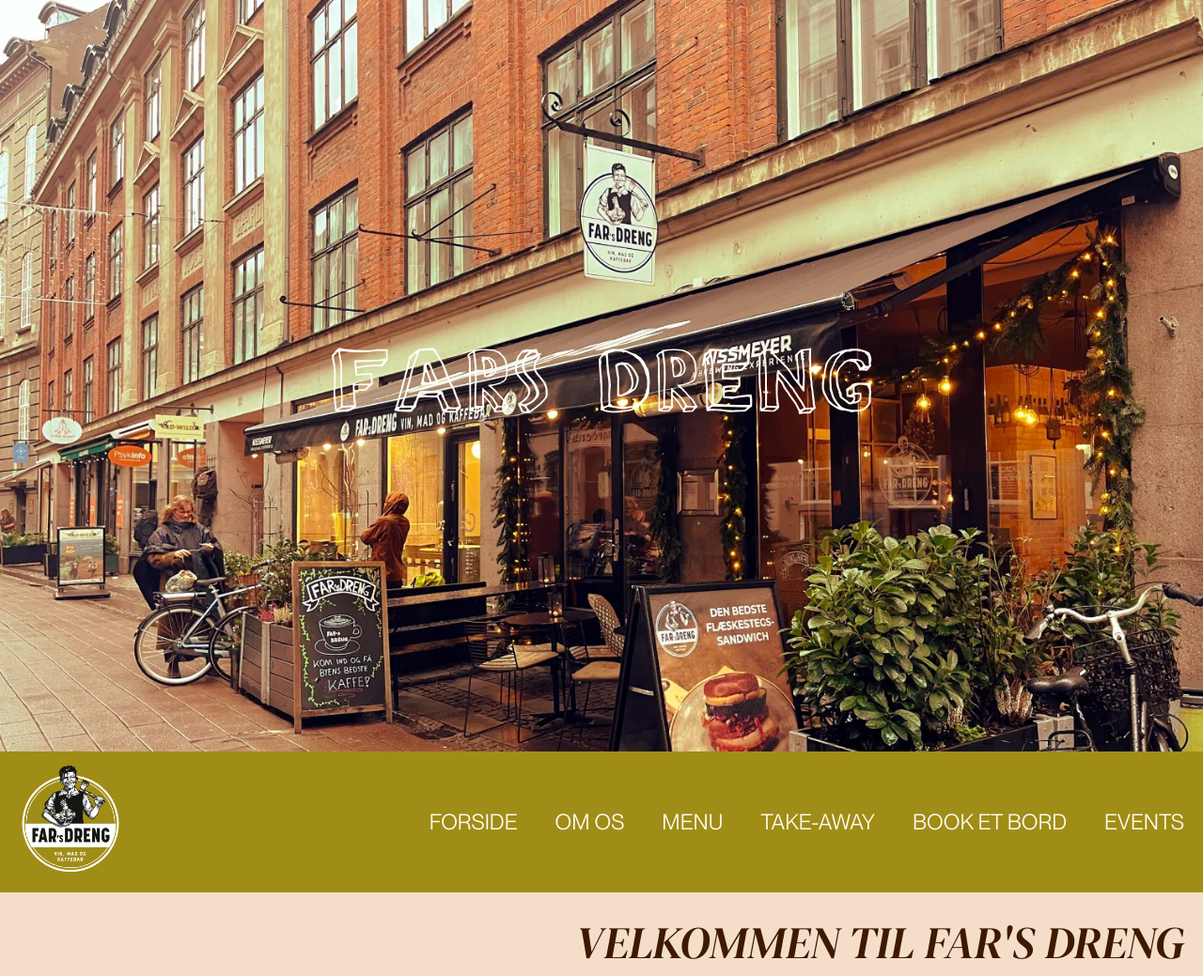
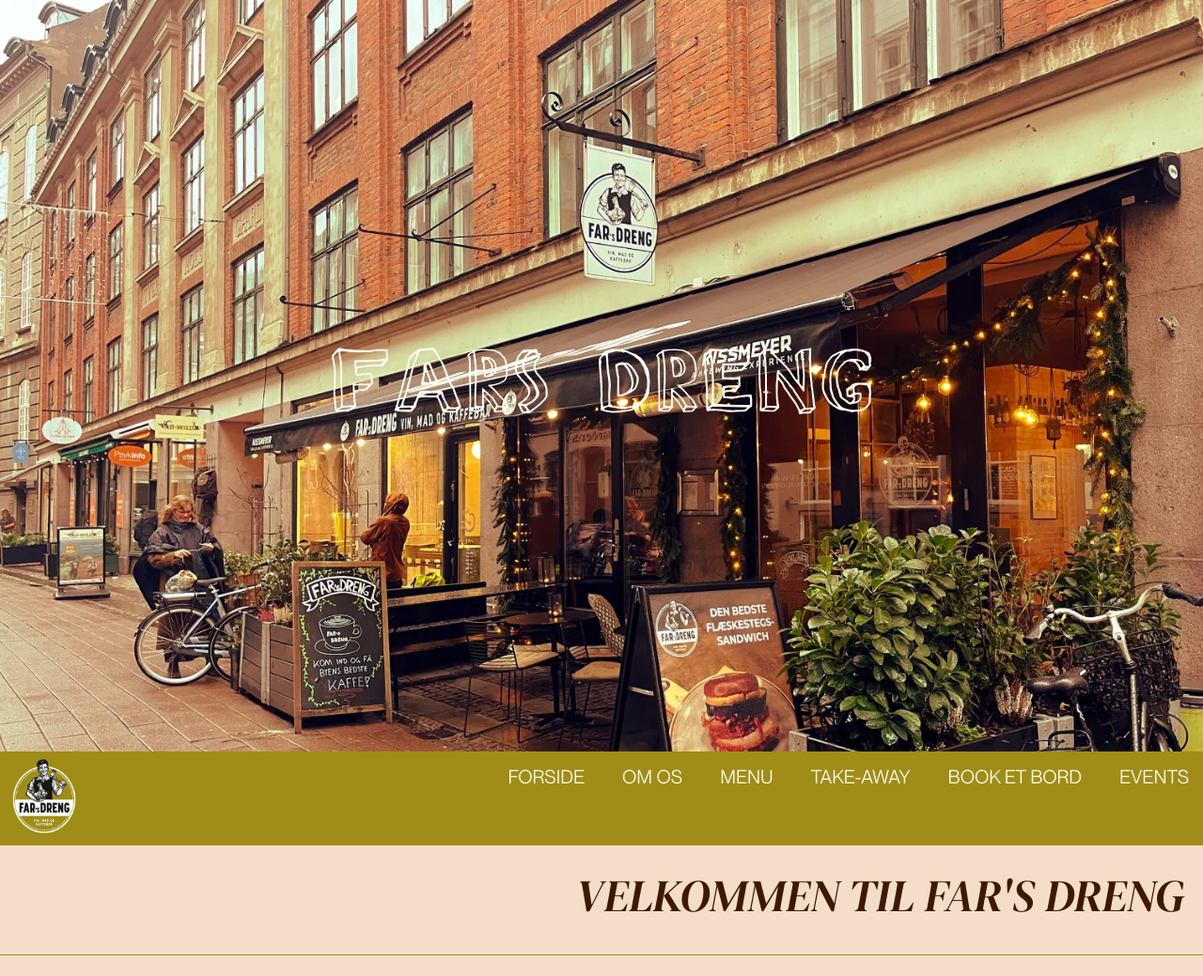
Before and after one commit to pekr0002/fars_dreng, a plain HTML site: page index.html in a window 1280 px wide. Shown: the top 1039 px of the page at 94% size. Drawn offline with Linux system fonts and the light colour scheme.

Commit message:
nav og burger done v2

```diff
--- a/css/style.css
+++ b/css/style.css
@@ -55,24 +55,28 @@ h3 {
   font-size: 32px;
   color: var(--primary);
 }
-/* navbar */
+/* NAV-BAR */
+
 header {
   position: sticky;
   top: 0;
   display: flex;
   justify-content: space-between;
-  align-items: center;
-  padding: 10px;
+  align-items: flex-start;
+  justify-content: flex-end;
+  padding: 5px;
   background-color: #a08d17;
 }
 
 .logo img {
-  height: 130px;
+  height: 90px;
 }
 
 nav {
   display: flex;
-  align-items: center;
+  align-items: flex-start;
+  justify-content: flex-end;
+  width: 100%;
 }
 
 .menu {
@@ -80,6 +84,7 @@ nav {
   list-style: none;
   margin: 0;
   padding: 0;
+  margin-top: auto;
 }
 
 .menu li {
@@ -92,7 +97,7 @@ nav {
 
 .menu a {
   font-family: "Neue Montreal", sans-serif;
-  font-size: 23px;
+  font-size: 20px;
   display: block;
   padding: 10px;
   color: #fffcf3;
@@ -104,7 +109,7 @@ nav {
 
 .menu a:hover {
   color: #ff6c39;
-  font-size: 25px;
+  font-size: 22px;
   transition: 0.3s;
 }
 
```
